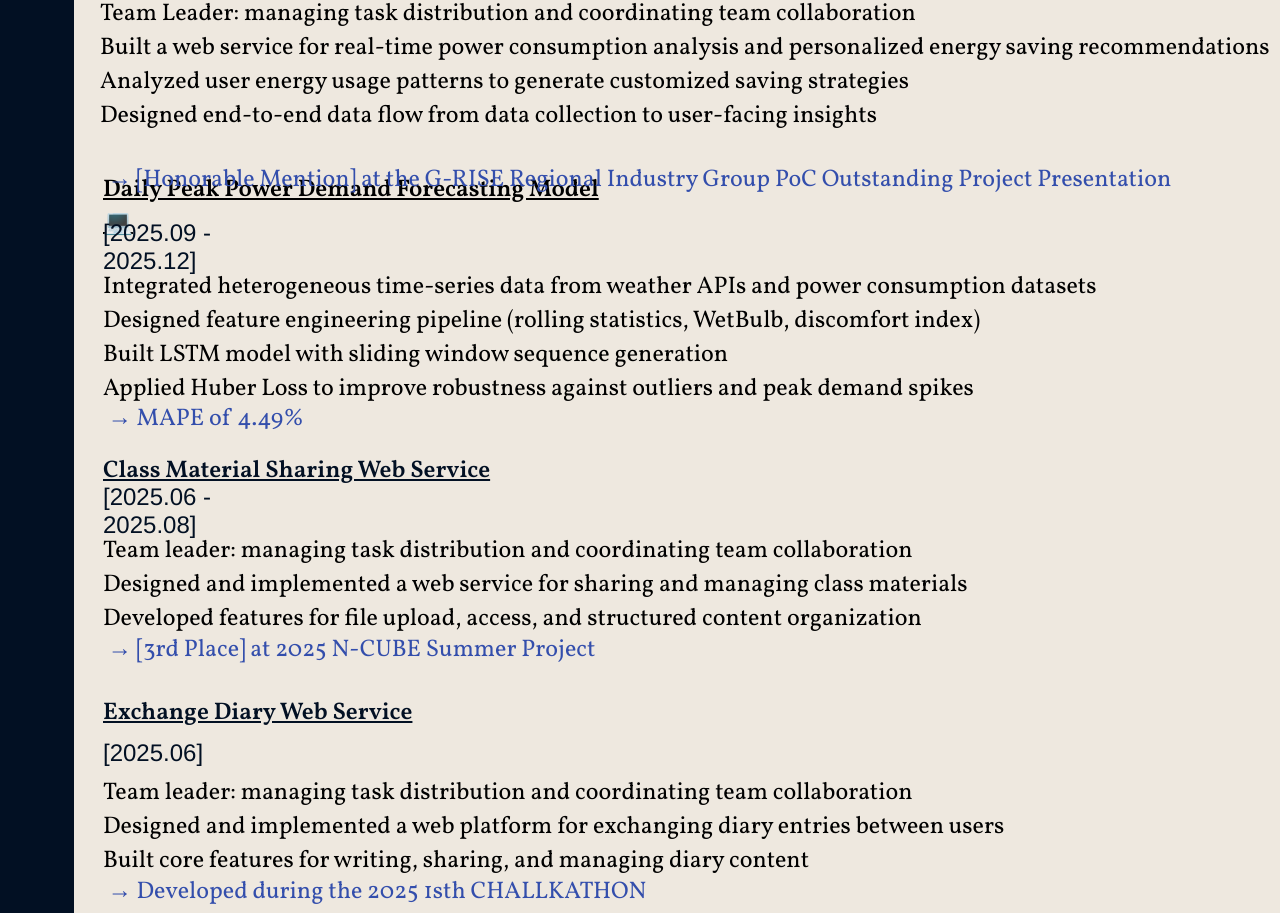
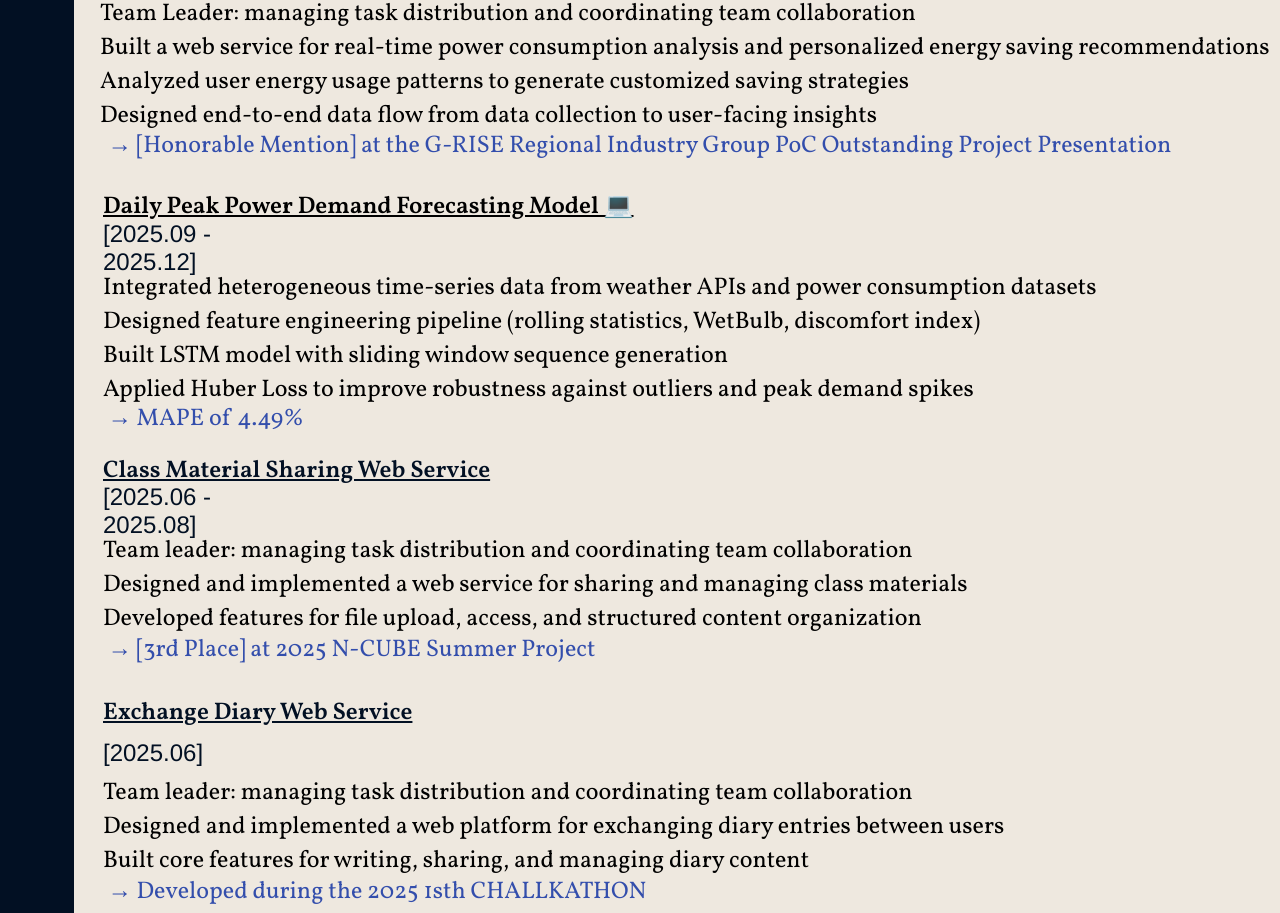
Before and after one commit to SeoJeong-Lee/portfolio-page, a React (Vite) app: page / in a window 1280 px wide. Shown: the part 937-1850 px from the top of the page. Built offline with nearby package versions, Linux system fonts and the light colour scheme; a web font is replaced by a local one.

Commit message:
project award

```diff
--- a/src/screens/Main.tsx
+++ b/src/screens/Main.tsx
@@ -36,7 +36,7 @@ export const Main = (): JSX.Element => {
                     &nbsp;→ MAPE of 4.49%
                 </p>
 
-                <p className="absolute top-[1100px] left-[103px] h-[33px] flex items-center [font-family:'Vollkorn',Helvetica] font-normal text-award text-2xl tracking-[0] leading-[normal]">
+                <p className="absolute top-[1066px] left-[103px] h-[33px] flex items-center w-max whitespace-nowrap [font-family:'Vollkorn',Helvetica] font-normal text-award text-2xl tracking-[0] leading-[normal]">
                     &nbsp;→ [Honorable Mention] at the G-RISE Regional Industry Group PoC Outstanding Project Presentation
                 </p>
 
--- a/src/screens/main/sections/LearningCourse/learningCourse.tsx
+++ b/src/screens/main/sections/LearningCourse/learningCourse.tsx
@@ -64,8 +64,8 @@ export const LearningCourse = (): JSX.Element => {
     ];
 
     return (
-        <div className="absolute top-[2571px] left-[74px] w-[1294px] h-[1000px]">
-            <div className="h-[1000px] absolute top-0 left-0 w-[1292px] bg-cream rounded-[20px]" />
+        <div className="absolute top-[2571px] left-[74px] w-[1294px] h-[1050px]">
+            <div className="h-[1050px] absolute top-0 left-0 w-[1292px] bg-cream rounded-[20px]" />
 
             <div className="absolute top-[23px] left-[29px] h-[45px] flex items-center [font-family:'Vollkorn',Helvetica] font-bold text-[#021024] text-[32px] tracking-[0] leading-[normal]">
                 Learning Course
--- a/src/screens/main/sections/projects/projects.tsx
+++ b/src/screens/main/sections/projects/projects.tsx
@@ -48,7 +48,7 @@ export const Projects = (): JSX.Element => {
                     rel="noopener noreferrer"
                     target="_blank"
                 >
-                    <p className="flex items-center w-[496px] h-[33px] [font-family:'Vollkorn',Helvetica] font-semibold text-2xl tracking-[0] leading-[normal] underline">
+                    <p className="flex items-center w-max whitespace-nowrap [font-family:'Vollkorn',Helvetica] font-semibold text-2xl tracking-[0] leading-[normal] underline">
                         Daily Peak Power Demand Forecasting Model 💻
                     </p>
                 </a>
```
